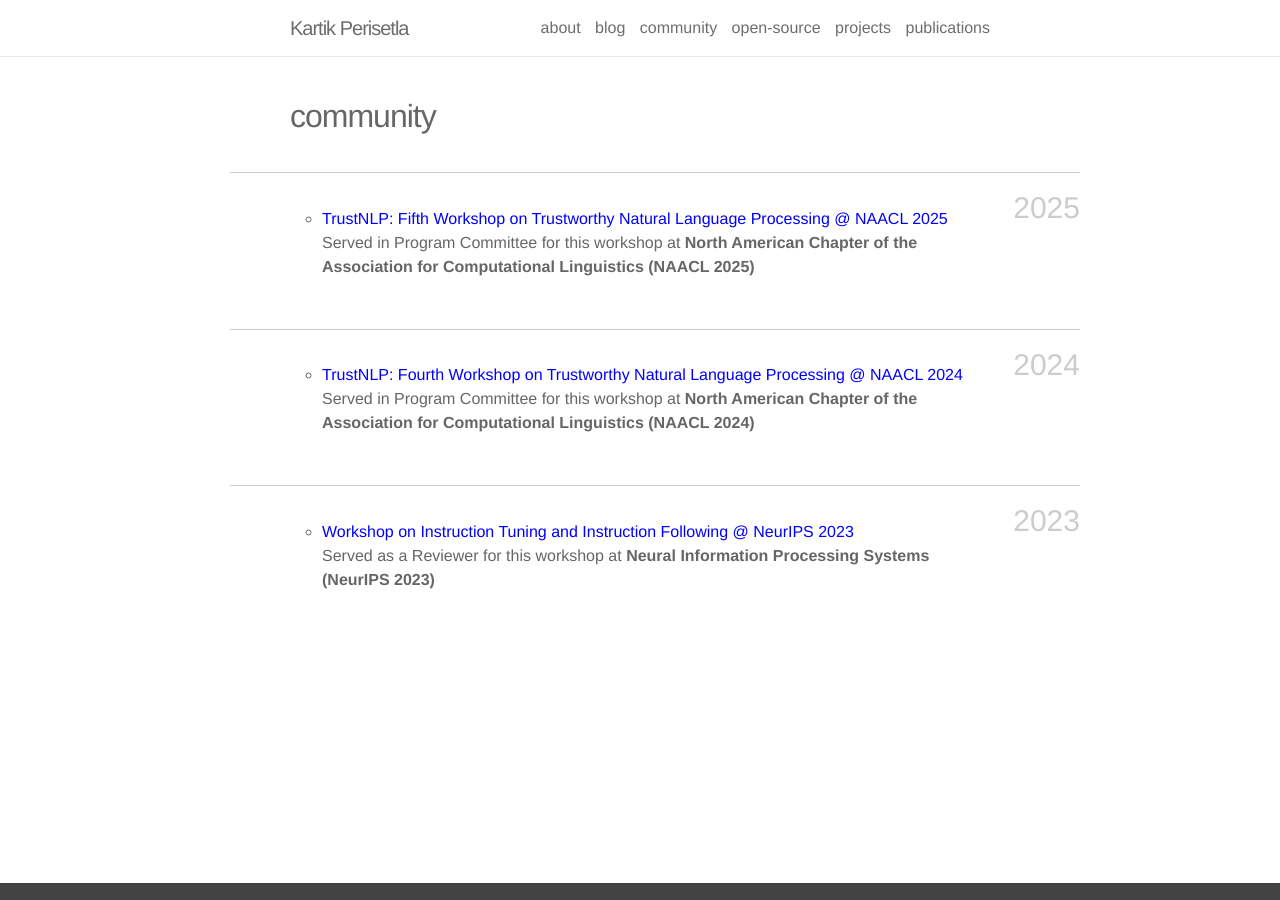
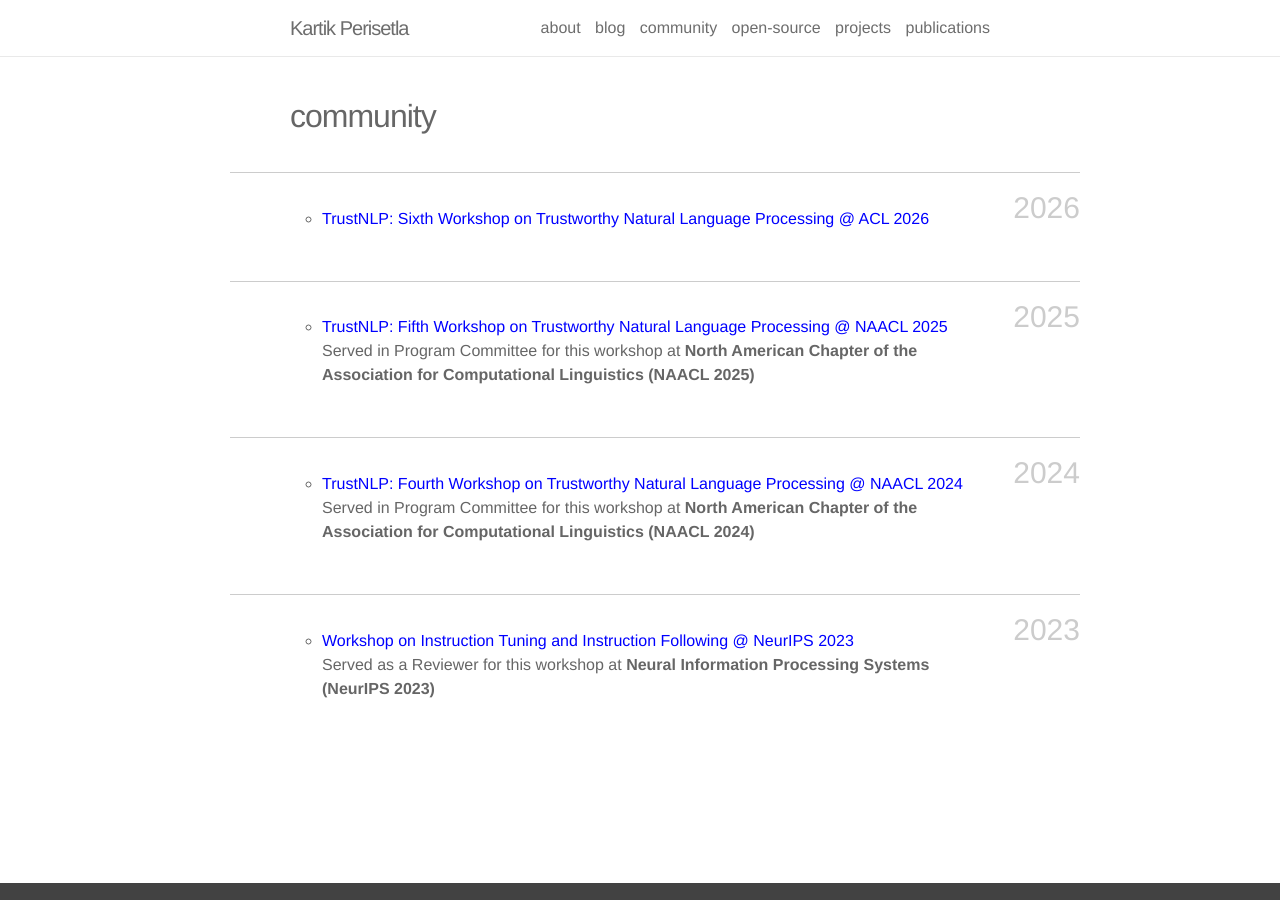
Before and after one commit to kartikperisetla/kartikperisetla.github.io, a Jekyll site: the page built from _pages/community.md, in a window 1280 px wide. Built offline with Jekyll 4.4.1, drawn with Linux system fonts in a browser that asks for light colours; nearby versions of some CDN libraries.

Commit message:
feat: add TrustNLP Sixth Workshop (ACL 2026) to community page

```diff
--- a/_pages/community.md
+++ b/_pages/community.md
@@ -5,6 +5,16 @@ title: community
 years: [2021]
 description:
 ---
+<article class="post-content publications clearfix">
+    <h3 class="year">2026</h3>
+    <ol class="bibliography"><li>
+        <div id="trustnlp6">
+
+    <b><a  style="color:blue" href="https://trustnlpworkshop.github.io/" target="_blank">TrustNLP: Sixth Workshop on Trustworthy Natural Language Processing @ ACL 2026</a></b>
+	</div>
+		</li>
+		</ol>
+	</article>
 <article class="post-content publications clearfix">
     <h3 class="year">2025</h3>
     <ol class="bibliography"><li>
```
